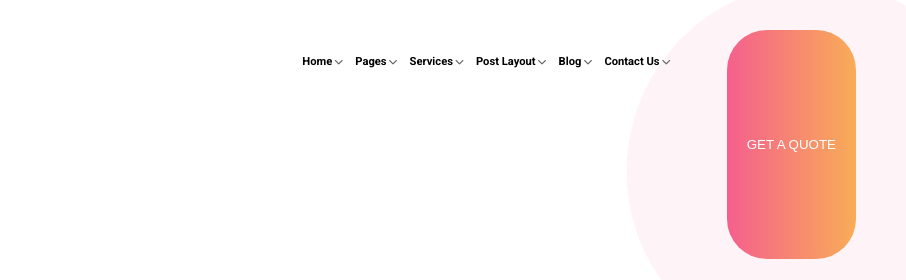
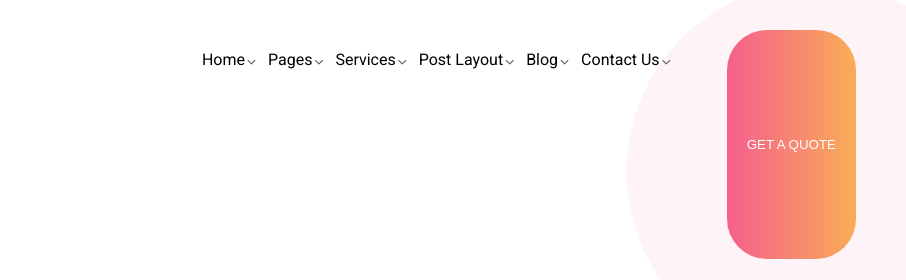
Before and after one commit to tothemoon6789/samar, a plain HTML site: page index.html in a window 1280 px wide. Shown: the top 280 px of the page, 374-1280 px from the left. Drawn offline with nearby package versions, Linux system fonts and the light colour scheme; some packages are replaced by stand-ins of ours; a script that the page names is missing.

Commit message:
modified css

```diff
--- a/css/style.css
+++ b/css/style.css
@@ -116,8 +116,8 @@ header .nav .nav-bar ul li a {
     text-decoration: none;
     display: inline-block;
     color: black;
-    font-weight: 700;
-    font-size: 0.7rem;
+    font-weight: 500;
+    font-size: 1rem;
     margin-right: 2px;
 }
 
@@ -613,6 +613,7 @@ header .nav .nav-bar ul li:hover a {
     color: var(--primary--color);
     background-color: #feeff3;
     border-radius: 50%;
+    margin-right: 10px;
 }
 
 .plan .item p {
```
